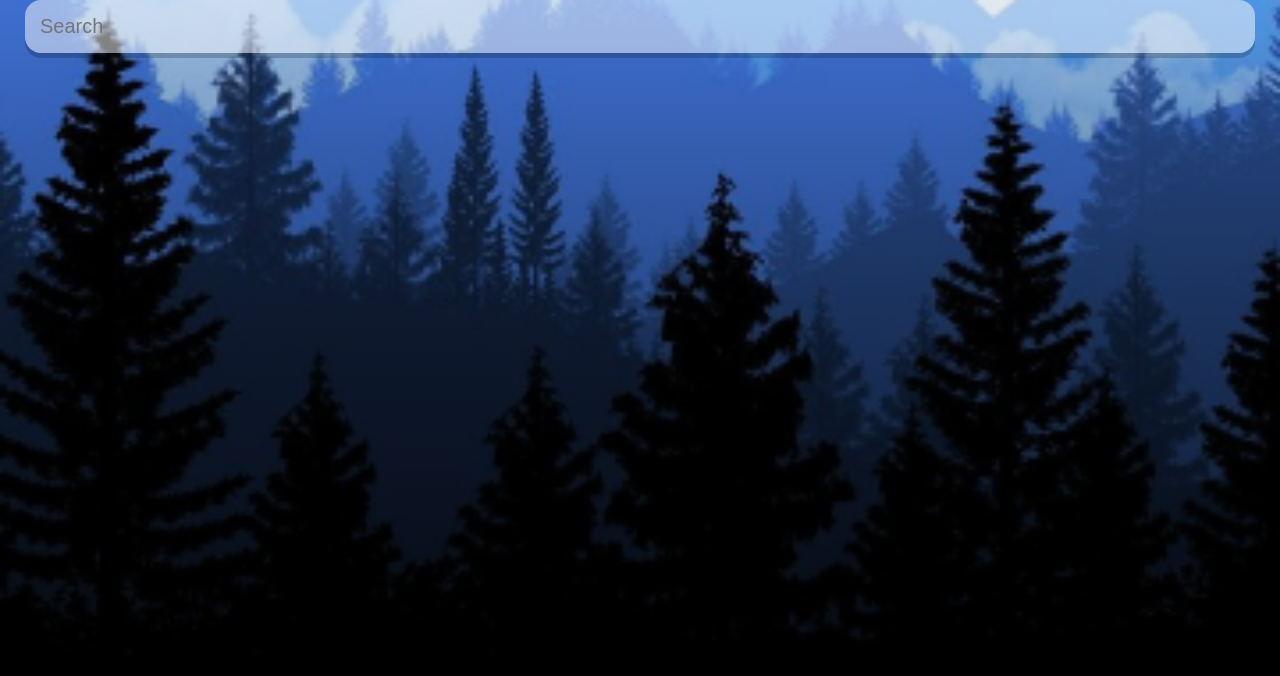
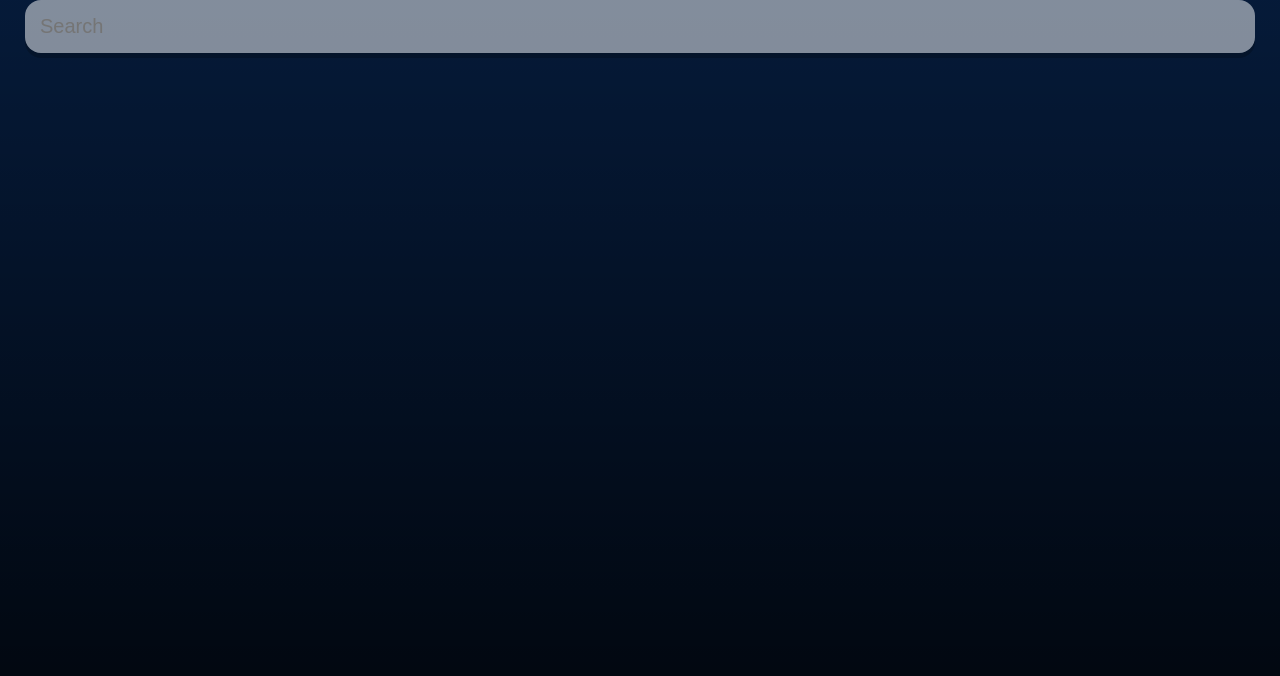
Before and after one commit to jguinn124/weather_app, a React (Create React App) app: page / in a window 1280 px wide. Shown: the top 676 px of the page. Built offline with nearby package versions, Linux system fonts and the light colour scheme.

Commit message:
Unneeded files

```diff
--- a/src/index.css
+++ b/src/index.css
@@ -9,16 +9,13 @@ body{
 }
 
 .app {
-	background-image: url('./assests/cold-bg.jpg');
+	background-color: rgb(6, 29, 63);
 	background-size: cover;
 	background-position: bottom;
 	transition: 0.4 ease-out;
 }
 
-.app.warm {
-	background-image: url('./assests/warm-bg.jpg');
 
-}
 
 main {
 	min-height: 100vh;
@@ -48,7 +45,7 @@ main {
 
 	box-shadow: 0px 5px rgba(0, 0, 0, 0.2);
 
-	color: #313131;
+	color: #920101;
 	font-size: 20px;
 
 	transition: 0.4 ease;
```
Also changed, not shown: src/assests/cold-bg.jpg (deleted), src/assests/warm-bg.jpg (deleted).
